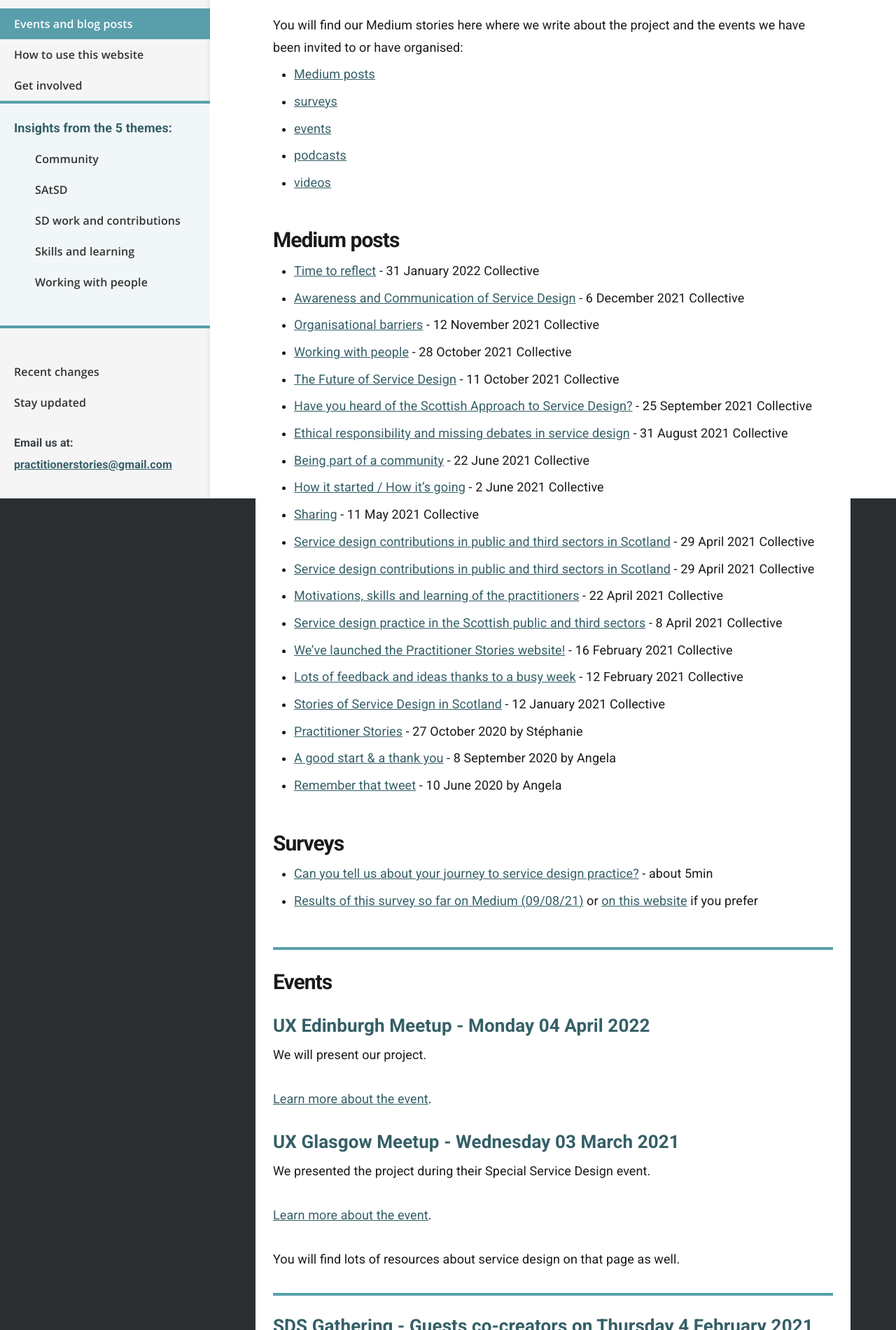
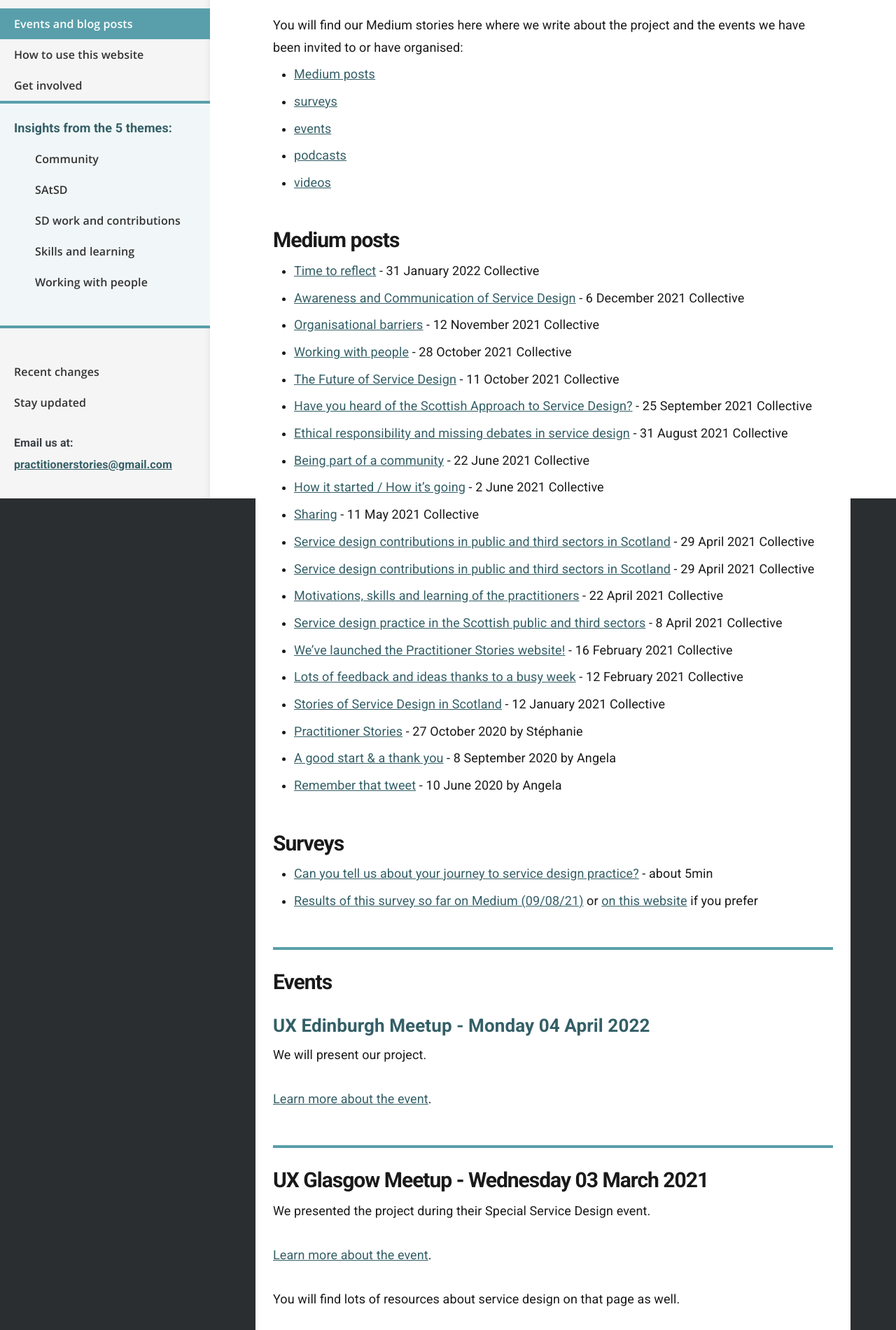
Before and after one commit to stephanie-K/practitioner-stories, a Jekyll site: the page built from comms.md, in a window 1280 px wide. Shown: the part 188-2088 px from the top of the page at 70% size. Built offline with Jekyll 4.4.1, drawn with Linux system fonts in a browser that asks for light colours; grey boxes are pictures that could not be loaded.

Commit message:
update bio fix issues on comms and change og page

```diff
--- a/changelog.html
+++ b/changelog.html
@@ -4,7 +4,7 @@ title: Recent changes
 
 <p class="date"><span>27 March 2022</span></p>
 <ul>
-    <li>update the events'page</li>
+    <li>update the events' page</li>
     <li>update some bios</li>
 </ul>
 
--- a/comms.md
+++ b/comms.md
@@ -53,10 +53,7 @@ We will present our project.
 <p><a href="https://www.meetup.com/Edinburgh-User-Experience-Meetup/events/rbmtrsydcgbgb/" target="_blank">Learn more about the event</a>.</p>
 
 
-
-
-
-### UX Glasgow Meetup - Wednesday 03 March 2021
+<h2 class="top-line">UX Glasgow Meetup - Wednesday 03 March 2021</h2>
 
 We presented the project during their Special Service Design event.
 <p><a href="https://uxglasgow.co.uk/events/service-design-special" target="_blank">Learn more about the event</a>.</p>
@@ -68,7 +65,7 @@ We presented the project during their Special Service Design event.
 
 <p><a href="https://practitionerstories.medium.com/lots-of-feedback-and-ideas-thanks-to-a-busy-week-d18c02915b0a" target="_blank">Write up about the gathering</a> (Medium post).</p>
 
-<h2 id="podcast"> Podcasts</h2>
+<h2 id="podcast" class="top-line"> Podcasts</h2>
 
 Coming soon
 
```
Also changed, not shown: who-we-are.md (+1 -1 lines).
